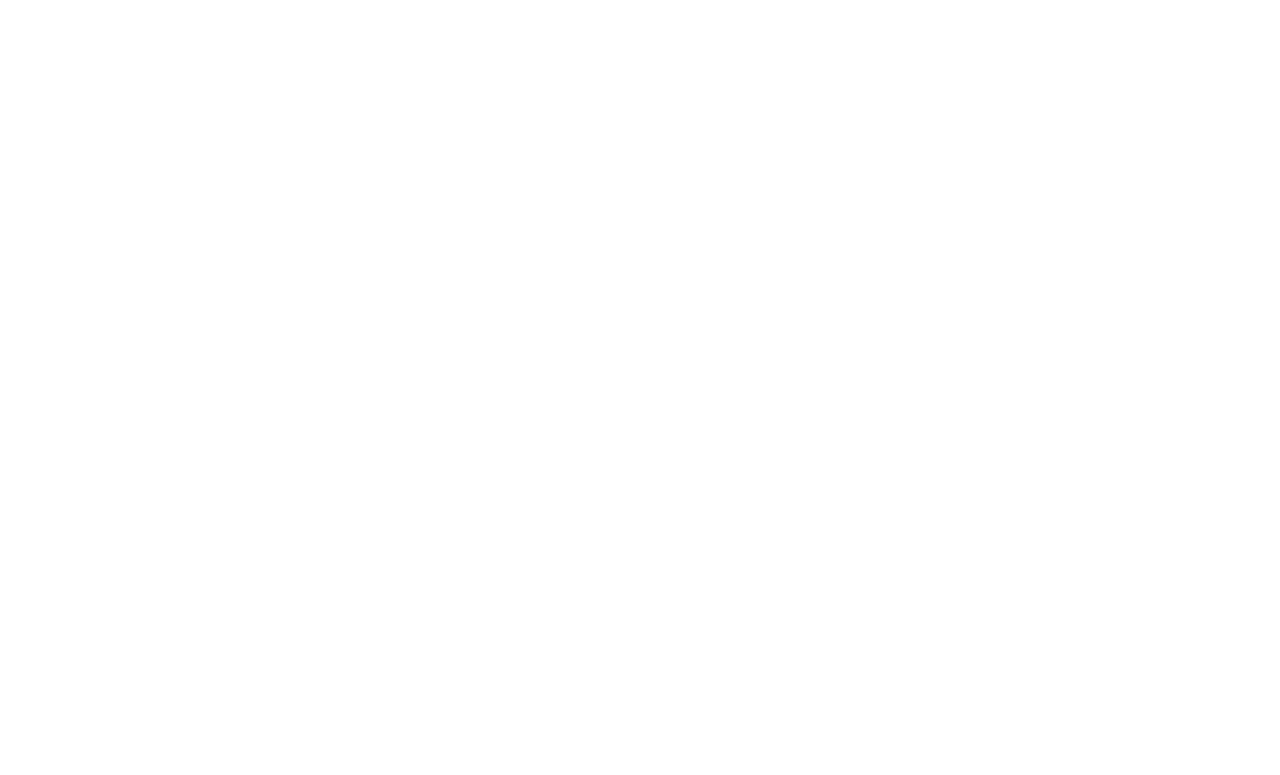
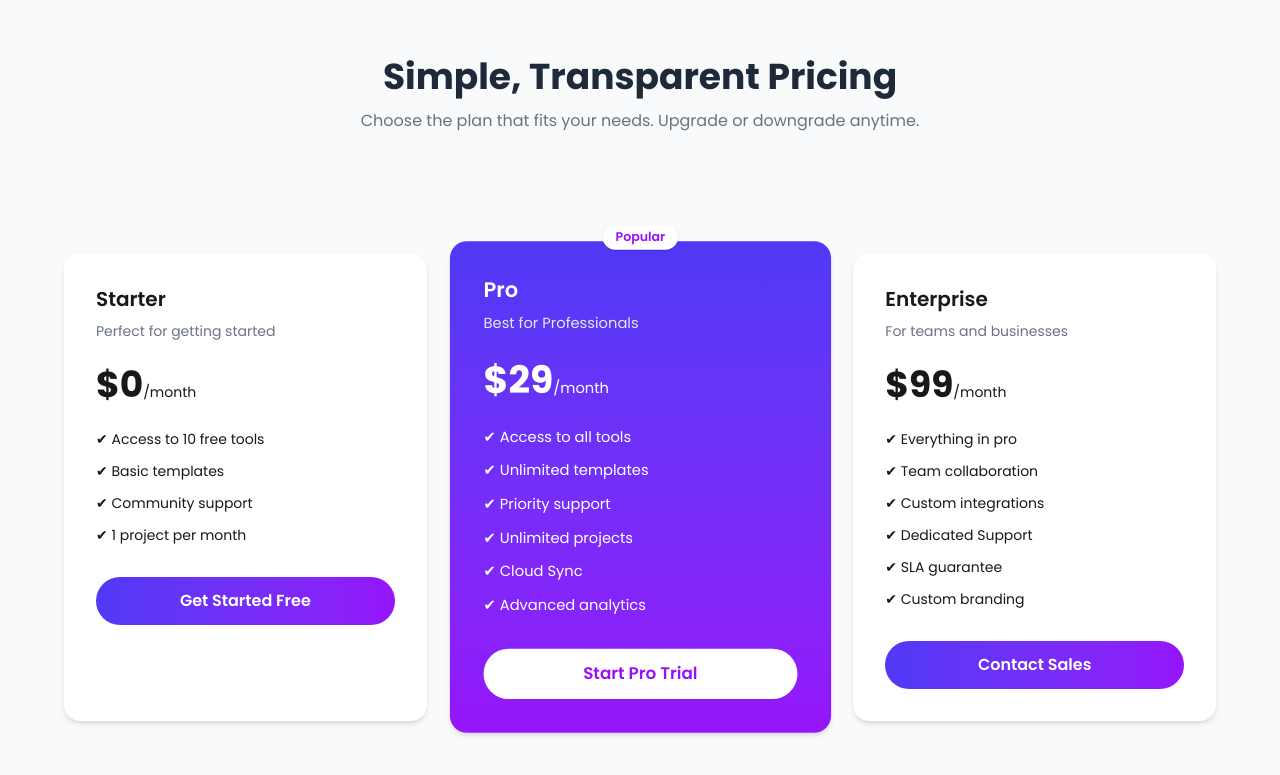
Before and after one commit to mdruhulamins786/Assignment-6-13, a React (Vite) app: page / in a window 1280 px wide. Shown: the part 2217-2992 px from the top of the page. Before the commit the page ends 2194 px from the top, so only its background shows below. Built offline with nearby package versions, Linux system fonts and the light colour scheme.

Commit message:
add cart price component

```diff
--- a/src/App.jsx
+++ b/src/App.jsx
@@ -6,6 +6,7 @@
 
 import { ToastContainer } from "react-toastify";
 import ChooseProducts from "./components/ChooseProducts";
+import CartPrice from "./components/CartPrice";
 
 const App = () => {
   const [products, setProducts] = useState([]);
@@ -41,6 +42,9 @@
       {/* Choose Products Section */}
       <ChooseProducts />
 
+      {/* Cart Price Section */}
+      <CartPrice />
+
       {/* Toast Container */}
       <ToastContainer />
     </div>
--- /dev/null
+++ b/src/components/CartPrice.jsx
@@ -0,0 +1,121 @@
+import React from "react";
+
+const CartPrice = () => {
+  const plans = [
+    {
+      name: "Starter",
+      desc: "Perfect for getting started",
+      price: "$0",
+      features: [
+        "Access to 10 free tools",
+        "Basic templates",
+        "Community support",
+        "1 project per month",
+      ],
+      btn: "Get Started Free",
+      highlight: false,
+    },
+    {
+      name: "Pro",
+      desc: "Best for Professionals",
+      price: "$29",
+      features: [
+        "Access to all tools",
+        "Unlimited templates",
+        "Priority support",
+        "Unlimited projects",
+        "Cloud Sync",
+        "Advanced analytics",
+      ],
+      btn: "Start Pro Trial",
+      highlight: true,
+    },
+    {
+      name: "Enterprise",
+      desc: "For teams and businesses",
+      price: "$99",
+      features: [
+        "Everything in pro",
+        "Team collaboration",
+        "Custom integrations",
+        "Dedicated Support",
+        "SLA guarantee",
+        "Custom branding",
+      ],
+      btn: "Contact Sales",
+      highlight: false,
+    },
+  ];
+
+  return (
+    <div className="py-20 px-4 bg-gray-50">
+      {/* Header */}
+      <div className="text-center mb-14">
+        <h1 className="text-3xl md:text-4xl font-bold text-gray-800">
+          Simple, Transparent Pricing
+        </h1>
+        <p className="text-gray-500 mt-3">
+          Choose the plan that fits your needs. Upgrade or downgrade anytime.
+        </p>
+      </div>
+
+      {/* Cards */}
+      <div className="grid md:grid-cols-3 gap-8 max-w-6xl mx-auto md:py-16">
+        {plans.map((plan, index) => (
+          <div
+            key={index}
+            className={`rounded-2xl p-8 shadow-md transition duration-300 hover:shadow-xl hover:-translate-y-2 relative
+              ${
+                plan.highlight
+                  ? "bg-gradient-to-b from-[#4f39f6] to-[#9514fa] text-white scale-105"
+                  : "bg-white"
+              }`}
+          >
+            {/* Badge */}
+            {plan.highlight && (
+              <span className="absolute -top-4 left-1/2 -translate-x-1/2 bg-white text-purple-600 text-xs px-3 py-1 rounded-full font-semibold shadow">
+                Popular
+              </span>
+            )}
+
+            {/* Title */}
+            <h2 className="text-xl font-semibold">{plan.name}</h2>
+            <p
+              className={`text-sm mt-2 ${
+                plan.highlight ? "text-gray-200" : "text-gray-500"
+              }`}
+            >
+              {plan.desc}
+            </p>
+
+            {/* Price */}
+            <h1 className="text-4xl font-bold mt-6">
+              {plan.price}
+              <span className="text-sm font-normal">/month</span>
+            </h1>
+
+            {/* Features */}
+            <ul className="mt-6 space-y-3 text-sm">
+              {plan.features.map((feature, i) => (
+                <li key={i}>✔ {feature}</li>
+              ))}
+            </ul>
+
+            {/* Button */}
+            <button
+              className={`mt-8 w-full py-3 rounded-full font-semibold transition ${
+                plan.highlight
+                  ? "bg-white text-purple-600 hover:bg-gray-100"
+                  : "bg-gradient-to-r from-[#4f39f6] to-[#9514fa] text-white hover:opacity-90"
+              }`}
+            >
+              {plan.btn}
+            </button>
+          </div>
+        ))}
+      </div>
+    </div>
+  );
+};
+
+export default CartPrice;
--- a/src/components/ChooseProducts.jsx
+++ b/src/components/ChooseProducts.jsx
@@ -26,7 +26,6 @@
 
   return (
     <div className="py-16 px-4 bg-gray-50 md:py-40">
-      {/* Header */}
       <div className="text-center mb-12">
         <h1 className="text-3xl md:text-4xl font-bold text-gray-800">
           Get Started in 3 Steps
@@ -36,7 +35,6 @@
         </p>
       </div>
 
-      {/* Cards */}
       <div className="grid md:grid-cols-3 gap-8 max-w-6xl mx-auto">
         {steps.map((step) => (
           <div
```
